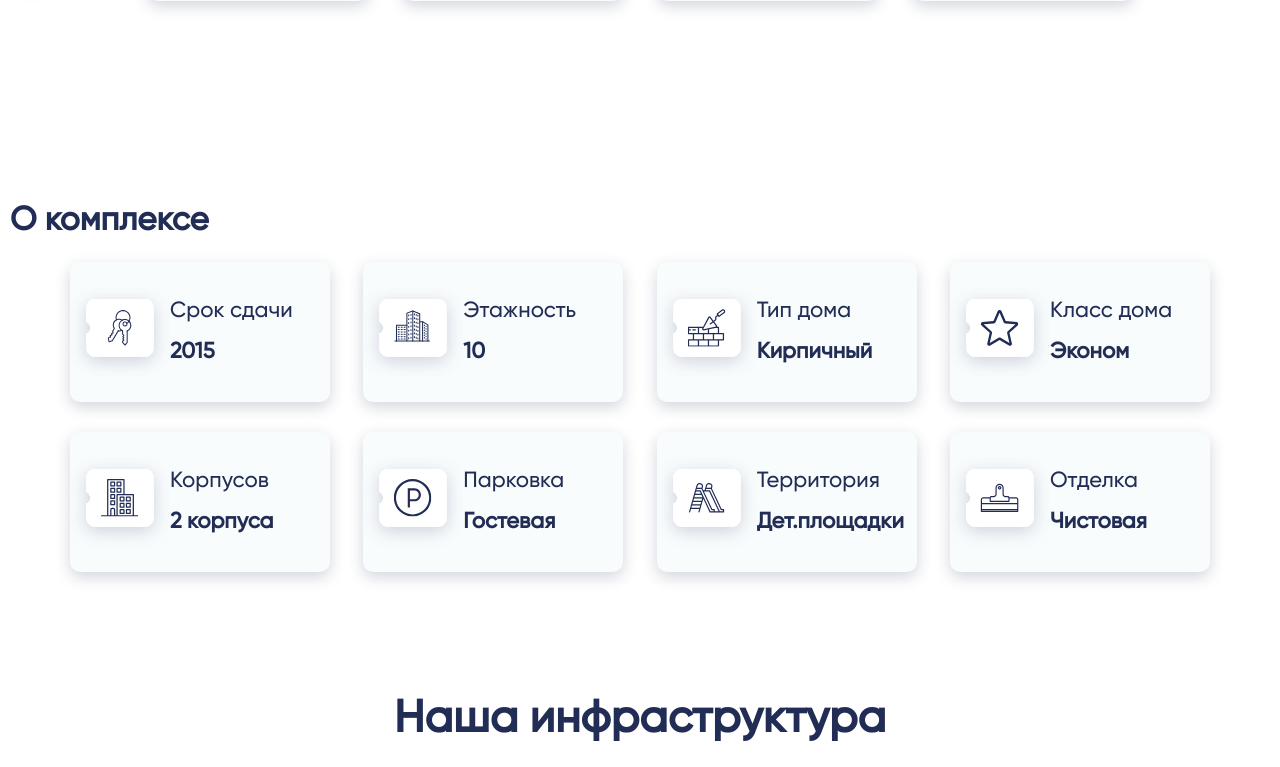
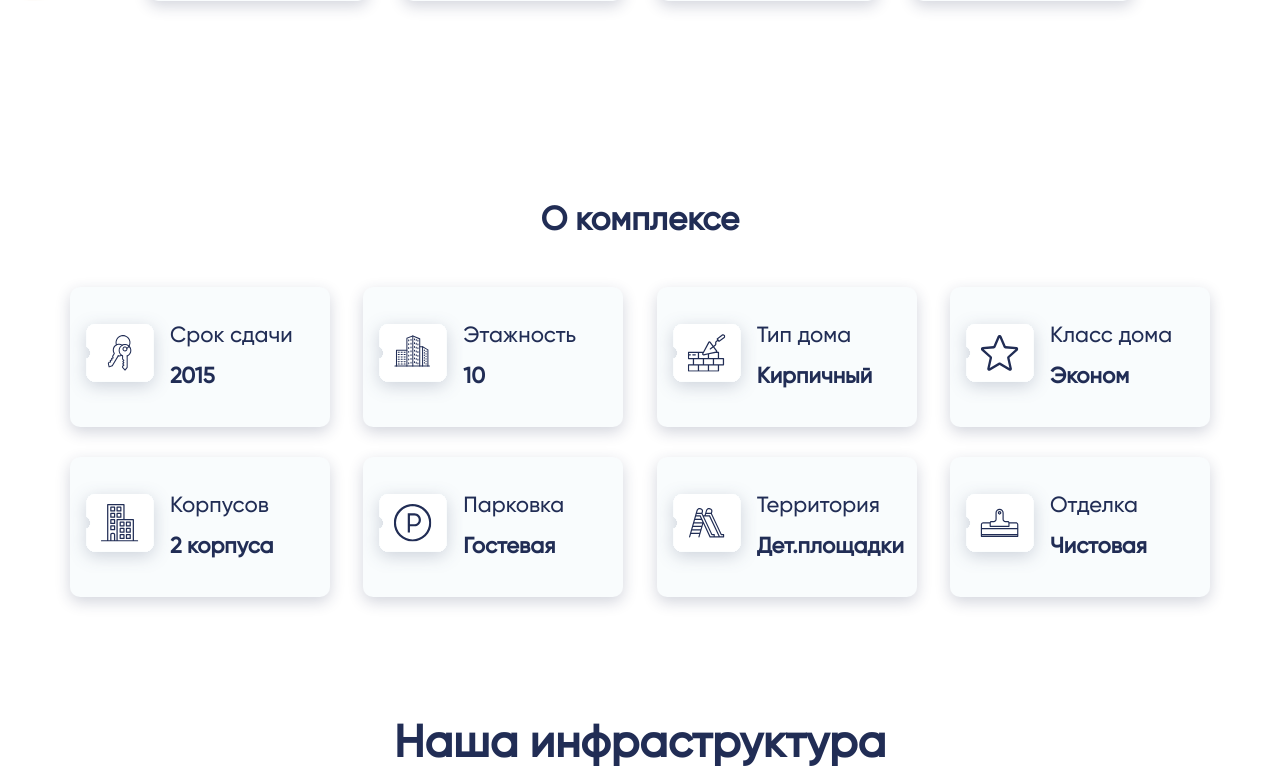
Before and after one commit to Glebka90/testWork, a PHP site: page / in a window 1280 px wide. Shown: the part 764-1531 px from the top of the page. Run offline with PHP 8.4, Linux system fonts and the light colour scheme.

Commit message:
Update style.css

```diff
--- a/style.css
+++ b/style.css
@@ -179,6 +179,10 @@ svg path {
   justify-content: center;
   flex-direction: column;
   background: url(./__img/_background/clouds.png) no-repeat 0 160%;
+}
+.info-heading{
+  text-align: center;
+  padding: 0 0 25px 0;
 }
 .main__heading,
 .main__text-info,
```
